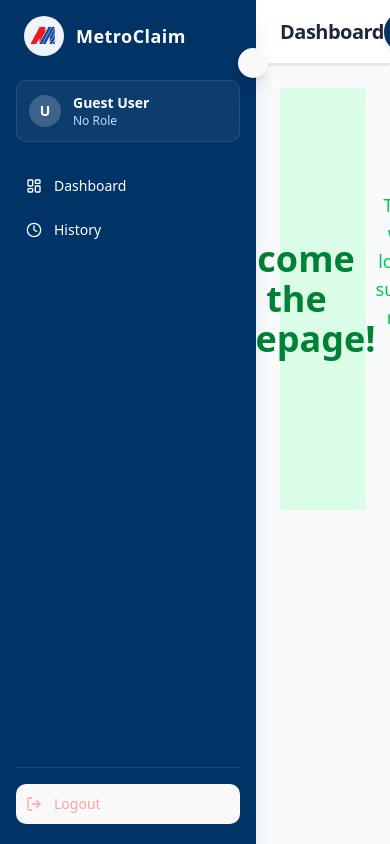
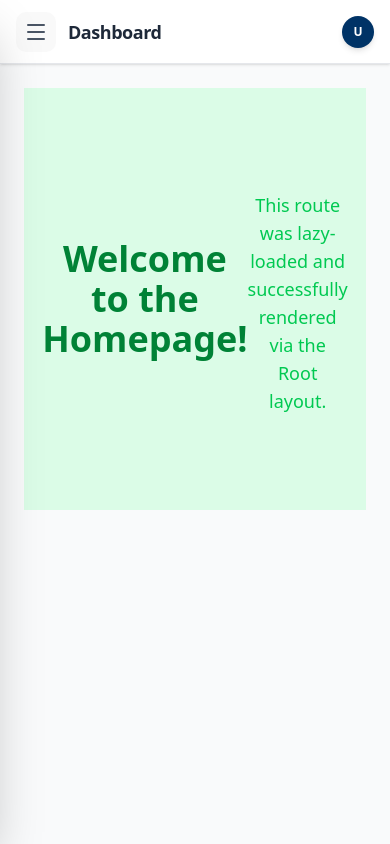
Before and after one commit to Elbound/Frontend-MetroClaim, a React (Vite) app: page / in a window 390 px wide. Built offline with nearby package versions, Linux system fonts and the light colour scheme.

Commit message:
feat: add responsive employee

```diff
--- a/src/api/reimbursement/getReimbursementFinanceHistory.js
+++ b/src/api/reimbursement/getReimbursementFinanceHistory.js
@@ -1,7 +1,7 @@
 export default async function getReimbursementFinanceHistory(token) {
   let response;
   try {
-    response = await fetch('/api/reimbursement/finance', {
+    response = await fetch('/api/reimbursement/finance/history', {
       method: 'GET',
       headers: {
         'Content-Type': 'application/json',
@@ -22,5 +22,6 @@ export default async function getReimbursementFinanceHistory(token) {
   }
 
   const res = await response.json();
+  console.log(res);
   return res.data;
 }
--- a/src/components/HeaderComponent.jsx
+++ b/src/components/HeaderComponent.jsx
@@ -1,7 +1,8 @@
 import { useLocation } from '@tanstack/react-router';
 import { useAuth } from '../hooks/AuthContext';
+import { Menu } from 'lucide-react';
 
-export default function HeaderComponent() {
+export default function HeaderComponent({ onMobileMenuToggle }) {
   const { user } = useAuth();
   const location = useLocation();
   const pathname = location.pathname;
@@ -23,16 +24,24 @@ export default function HeaderComponent() {
   const title = getTitle(pathname);
 
   return (
-    <div className="sticky top-0 z-30 flex items-center justify-between h-16 w-full bg-white border-b border-gray-200 px-6 shadow-sm">
-      {/* Left: Dynamic Title */}
-      <div className="text-xl font-bold text-gray-800 tracking-tight">
-        {title}
+    <div className="sticky top-0 z-30 flex items-center justify-between h-16 w-full bg-white border-b border-gray-200 px-4 md:px-6 shadow-sm">
+      {/* Left: Hamburger + Title */}
+      <div className="flex items-center">
+        <button
+          onClick={onMobileMenuToggle}
+          className="md:hidden mr-3 p-2 text-gray-600 hover:bg-gray-100 rounded-lg transition-colors"
+        >
+          <Menu size={24} />
+        </button>
+        <div className="text-lg md:text-xl font-bold text-gray-800 tracking-tight truncated max-w-[200px] md:max-w-none">
+          {title}
+        </div>
       </div>
 
       {/* Right: User Profile (Avatar only) */}
       <div className="flex items-center gap-4">
         {/* User Initials Circle */}
-        <div className="flex items-center justify-center w-10 h-10 bg-[#003366] text-white rounded-full font-bold text-sm shadow-md cursor-pointer hover:bg-blue-800 transition-colors">
+        <div className="flex items-center justify-center w-8 h-8 md:w-10 md:h-10 bg-[#003366] text-white rounded-full font-bold text-xs md:text-sm shadow-md cursor-pointer hover:bg-blue-800 transition-colors">
           {user?.name ? user.name.charAt(0).toUpperCase() : 'U'}
         </div>
       </div>
--- a/src/components/SideBarComponent.jsx
+++ b/src/components/SideBarComponent.jsx
@@ -13,44 +13,79 @@ import {
   FileClock,
   LogOut,
   ChevronLeft,
-  ChevronRight
+  ChevronRight,
+  X
 } from 'lucide-react';
 
-export default function SideBarComponent() {
+export default function SideBarComponent({ mobileMode = false, mobileOpen = false, setMobileOpen }) {
   const { user, isManager, isFinance, logout } = useAuth();
   const [isCollapsed, setIsCollapsed] = useState(false);
 
+  // In mobile mode, always expanded (collapsed = false)
+  const collapsed = mobileMode ? false : isCollapsed;
+
   // Dynamic classes
-  const sidebarWidth = isCollapsed ? 'w-20' : 'w-64';
-  const linkClass = `flex items-center gap-3 p-2.5 rounded-lg text-sm mb-1 hover:bg-white/10 transition-colors duration-200 ${isCollapsed ? 'justify-center' : ''}`;
+  const sidebarWidth = collapsed ? 'w-20' : 'w-64';
+  const desktopClasses = `sticky top-0 h-screen shrink-0 flex flex-col ${sidebarWidth} bg-[#003366] shadow-xl text-white transition-all duration-300 ease-in-out relative z-40`;
+  const mobileClasses = `fixed inset-y-0 left-0 z-50 w-72 flex flex-col bg-[#003366] shadow-2xl text-white transition-transform duration-300 ease-in-out transform ${mobileOpen ? 'translate-x-0' : '-translate-x-full'}`;
+
+  const wrapperClass = mobileMode ? mobileClasses : desktopClasses;
+
+  const linkClass = `flex items-center gap-3 p-2.5 rounded-lg text-sm mb-1 hover:bg-white/10 transition-colors duration-200 ${collapsed ? 'justify-center' : ''}`;
   const activeClass = 'bg-white/10 text-white shadow-sm';
+
+  const handleLinkClick = () => {
+      if (mobileMode && setMobileOpen) {
+          setMobileOpen(false);
+      }
+  };
 
   return (
     <>
-      {/* Outer Wrapper: Handles Width, Position, Background, Transition */}
-      <div className={`sticky top-0 h-screen shrink-0 flex flex-col ${sidebarWidth} bg-[#003366] shadow-xl text-white transition-all duration-300 ease-in-out relative z-40`}>
+      {/* Mobile Overlay */}
+      {mobileMode && mobileOpen && (
+         <div
+            className="fixed inset-0 bg-black/50 z-40 backdrop-blur-sm md:hidden"
+            onClick={() => setMobileOpen(false)}
+         />
+      )}
 
-        {/* Toggle Button: Absolutely positioned relative to Outer Wrapper, OUTSIDE the scrollable area */}
-        <button
-          onClick={() => setIsCollapsed(!isCollapsed)}
-          className="absolute -right-3 top-12 bg-blue-600 text-white p-1.5 rounded-full border border-white/20 shadow-lg hover:bg-blue-500 transition-colors z-50 transform hover:scale-110 flex items-center justify-center">
-          {isCollapsed ? <ChevronRight size={16} /> : <ChevronLeft size={16} />}
-        </button>
+      {/* Outer Wrapper */}
+      <div className={wrapperClass}>
+
+        {/* Mobile Close Button */}
+        {mobileMode && (
+             <button
+               onClick={() => setMobileOpen(false)}
+               className="absolute top-4 right-4 p-1 text-white/70 hover:text-white transition-colors"
+             >
+               <X size={24} />
+             </button>
+        )}
+
+        {/* Desktop Toggle Button */}
+        {!mobileMode && (
+            <button
+              onClick={() => setIsCollapsed(!isCollapsed)}
+              className="absolute -right-3 top-12 bg-blue-600 text-white p-1.5 rounded-full border border-white/20 shadow-lg hover:bg-blue-500 transition-colors z-50 transform hover:scale-110 flex items-center justify-center">
+              {collapsed ? <ChevronRight size={16} /> : <ChevronLeft size={16} />}
+            </button>
+        )}
 
         {/* Inner Scrollable Area */}
         <div className="flex-1 overflow-y-auto w-full p-4 flex flex-col h-full scrollbar-thin scrollbar-thumb-blue-400 scrollbar-track-transparent">
           {/* Header / Logo */}
-          <div className={`flex items-center ${isCollapsed ? 'justify-center' : 'gap-3'} mb-6 px-2 shrink-0`}>
+          <div className={`flex items-center ${collapsed ? 'justify-center' : 'gap-3'} mb-6 px-2 shrink-0 ${mobileMode ? 'mt-2' : ''}`}>
              <img src={MetroLogo} alt="Metrodata" className='w-10 h-10 min-w-10 min-h-10 rounded-full shrink-0 object-cover' />
-             {!isCollapsed && <span className="text-lg font-bold tracking-wide whitespace-nowrap overflow-hidden transition-all duration-300">MetroClaim</span>}
+             {!collapsed && <span className="text-lg font-bold tracking-wide whitespace-nowrap overflow-hidden transition-all duration-300">MetroClaim</span>}
           </div>
 
           {/* User Profile Snippet */}
-          <div className={`flex items-center gap-3 p-3 mb-6 rounded-lg bg-white/5 border border-white/10 backdrop-blur-sm shrink-0 ${isCollapsed ? 'justify-center' : ''}`}>
+          <div className={`flex items-center gap-3 p-3 mb-6 rounded-lg bg-white/5 border border-white/10 backdrop-blur-sm shrink-0 ${collapsed ? 'justify-center' : ''}`}>
             <div className="flex items-center justify-center w-8 h-8 bg-white/20 rounded-full text-white font-bold text-sm shrink-0">
                {user?.name ? user.name.charAt(0).toUpperCase() : 'U'}
             </div>
-            {!isCollapsed && (
+            {!collapsed && (
               <div className="flex flex-col overflow-hidden transition-all duration-300">
                 <span className="font-semibold truncate text-sm" title={user?.name}>{user?.name || 'Guest User'}</span>
                 <span className="text-xs text-blue-200 capitalize">{user?.role || 'No Role'}</span>
@@ -59,51 +94,51 @@ export default function SideBarComponent() {
           </div>
 
           <div className="flex flex-col flex-1">
-            <Link to="/dashboard" className={linkClass} activeProps={{ className: activeClass }}>
+            <Link to="/dashboard" className={linkClass} activeProps={{ className: activeClass }} onClick={handleLinkClick}>
               <LayoutDashboard className="w-4 h-4 shrink-0" />
-              {!isCollapsed && <span>Dashboard</span>}
+              {!collapsed && <span>Dashboard</span>}
             </Link>
-            <Link to="/history" className={linkClass} activeProps={{ className: activeClass }}>
+            <Link to="/history" className={linkClass} activeProps={{ className: activeClass }} onClick={handleLinkClick}>
               <Clock className="w-4 h-4 shrink-0" />
-              {!isCollapsed && <span>History</span>}
+              {!collapsed && <span>History</span>}
             </Link>
 
             {isManager && (
               <>
-                {!isCollapsed && <div className="mt-4 mb-2 px-2 text-xs font-semibold text-blue-300 uppercase tracking-wider opacity-80 whitespace-nowrap">Management</div>}
-                {isCollapsed && <div className="my-2 border-t border-white/10"></div>}
+                {!collapsed && <div className="mt-4 mb-2 px-2 text-xs font-semibold text-blue-300 uppercase tracking-wider opacity-80 whitespace-nowrap">Management</div>}
+                {collapsed && <div className="my-2 border-t border-white/10"></div>}
 
-                <Link to="/approval/manager" className={linkClass} activeProps={{ className: activeClass }}>
+                <Link to="/approval/manager" className={linkClass} activeProps={{ className: activeClass }} onClick={handleLinkClick}>
                   <UserCheck className="w-4 h-4 shrink-0" />
-                  {!isCollapsed && <span>Manager Approval</span>}
+                  {!collapsed && <span>Manager Approval</span>}
                 </Link>
-                <Link to="/trip" className={linkClass} activeProps={{ className: activeClass }}>
+                <Link to="/trip" className={linkClass} activeProps={{ className: activeClass }} onClick={handleLinkClick}>
                   <Plane className="w-4 h-4 shrink-0" />
-                  {!isCollapsed && <span>Trip</span>}
+                  {!collapsed && <span>Trip</span>}
                 </Link>
               </>
             )}
 
             {isFinance && (
               <>
-                 {!isCollapsed && <div className="mt-4 mb-2 px-2 text-xs font-semibold text-blue-300 uppercase tracking-wider opacity-80 whitespace-nowrap">Finance</div>}
-                 {isCollapsed && <div className="my-2 border-t border-white/10"></div>}
+                 {!collapsed && <div className="mt-4 mb-2 px-2 text-xs font-semibold text-blue-300 uppercase tracking-wider opacity-80 whitespace-nowrap">Finance</div>}
+                 {collapsed && <div className="my-2 border-t border-white/10"></div>}
 
-                <Link to="/approval/finance" className={linkClass} activeProps={{ className: activeClass }}>
+                <Link to="/approval/finance" className={linkClass} activeProps={{ className: activeClass }} onClick={handleLinkClick}>
                   <BadgeDollarSign className="w-4 h-4 shrink-0" />
-                  {!isCollapsed && <span>Finance Approval</span>}
+                  {!collapsed && <span>Finance Approval</span>}
                 </Link>
-                <Link to="/trip/finance" className={linkClass} activeProps={{ className: activeClass }}>
+                <Link to="/trip/finance" className={linkClass} activeProps={{ className: activeClass }} onClick={handleLinkClick}>
                   <PieChart className="w-4 h-4 shrink-0" />
-                  {!isCollapsed && <span>Trip Cost Distribution</span>}
+                  {!collapsed && <span>Trip Cost Distribution</span>}
                 </Link>
-                <Link to="/reimbursement/finance-history" className={linkClass} activeProps={{ className: activeClass }}>
+                <Link to="/reimbursement/finance-history" className={linkClass} activeProps={{ className: activeClass }} onClick={handleLinkClick}>
                   <Receipt className="w-4 h-4 shrink-0" />
-                  {!isCollapsed && <span>Reimbursement History</span>}
+                  {!collapsed && <span>Reimbursement History</span>}
                 </Link>
-                <Link to="/trip/finance-history" className={linkClass} activeProps={{ className: activeClass }}>
+                <Link to="/trip/finance-history" className={linkClass} activeProps={{ className: activeClass }} onClick={handleLinkClick}>
                   <FileClock className="w-4 h-4 shrink-0" />
-                  {!isCollapsed && <span>Trip History</span>}
+                  {!collapsed && <span>Trip History</span>}
                 </Link>
               </>
             )}
@@ -111,7 +146,7 @@ export default function SideBarComponent() {
             <div className="mt-auto pt-4 border-t border-white/10">
               <button onClick={logout} className={`${linkClass} w-full text-left text-red-300 hover:bg-red-500/20`}>
                 <LogOut className="w-4 h-4 shrink-0" />
-                {!isCollapsed && <span>Logout</span>}
+                {!collapsed && <span>Logout</span>}
               </button>
             </div>
           </div>
--- a/src/routes/__root.jsx
+++ b/src/routes/__root.jsx
@@ -1,4 +1,5 @@
 import { createFileRoute, createRootRoute, Outlet, useRouterState } from '@tanstack/react-router';
+import { useState } from 'react';
 
 import SideBarComponent from '../components/SideBarComponent';
 import HeaderComponent from '../components/HeaderComponent';
@@ -11,26 +12,39 @@ export const Route = createRootRoute({
 function RootComponent() {
   const routerState = useRouterState();
   const currentPathName = routerState.location.pathname;
+  const [mobileMenuOpen, setMobileMenuOpen] = useState(false);
 
   const showSideBar = currentPathName != '/login';
 
   return (
     <>
       <AuthProvider>
-        <div className="flex flex-row min-h-screen w-full bg-gray-50 overflow-hidden">
-          <div className={`${showSideBar ? 'w-auto' : 'w-0 hidden'} transition-all duration-300 ease-in-out shrink-0`}>
+        <div className="flex flex-row min-h-screen w-full bg-gray-50">
+          {/* Desktop Sidebar */}
+          <div className={`${showSideBar ? 'hidden md:block w-auto' : 'hidden'} transition-all duration-300 ease-in-out shrink-0`}>
             <SideBarComponent />
           </div>
 
+          {/* Mobile Sidebar Overlay */}
+          {showSideBar && (
+             <div className="md:hidden">
+                <SideBarComponent
+                    mobileMode={true}
+                    mobileOpen={mobileMenuOpen}
+                    setMobileOpen={setMobileMenuOpen}
+                />
+             </div>
+          )}
+
           {showSideBar ? (
-            <div className="flex-1 flex flex-col h-screen overflow-hidden">
-               <HeaderComponent />
-               <div className="flex-1 overflow-y-auto p-6 scrollbar-thin scrollbar-thumb-gray-300">
+            <div className="flex-1 flex flex-col min-h-screen min-w-0">
+               <HeaderComponent onMobileMenuToggle={() => setMobileMenuOpen(!mobileMenuOpen)} />
+               <div className="flex-1 p-6">
                   <Outlet />
                </div>
             </div>
           ) : (
-            <div className="w-full h-screen overflow-auto">
+            <div className="w-full min-h-screen">
                <Outlet />
             </div>
           )}
--- a/src/routes/dashboard.lazy.jsx
+++ b/src/routes/dashboard.lazy.jsx
@@ -24,7 +24,7 @@ function RouteComponent() {
     });
   };
   return (
-    <div className="p-6 bg-gray-50 min-h-screen">
+    <div className="p-4 md:p-6 bg-gray-50 min-h-screen">
       <div className="mt-6">
         <SummaryWidget />
       </div>
```
Also changed, not shown: src/components/ReimbursementList.jsx (+50 -1 lines).
